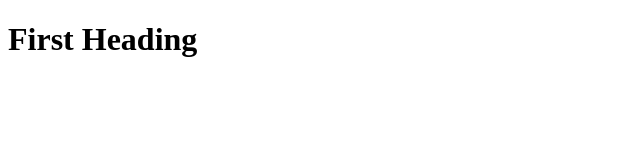
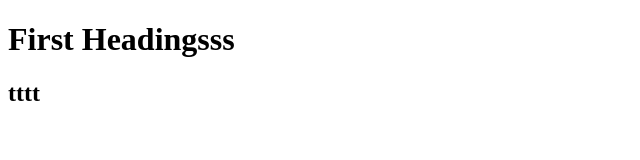
Before and after one commit to KowalczykMateusz/git-learning, a plain HTML site: page index.html in a window 1280 px wide. Shown: the whole page, without its empty margins (0-640 px from the left). Drawn offline with Linux system fonts and the light colour scheme.

Commit message:
Add h2 change h1

```diff
--- a/index.html
+++ b/index.html
@@ -5,5 +5,6 @@
 		<meta charset="UTF-8">
 	</head>
 </html>
-	<h1>First Heading</h1>
+	<h1>First Headingsss</h1>
+	<h2>tttt</h2>
 </html>
```
